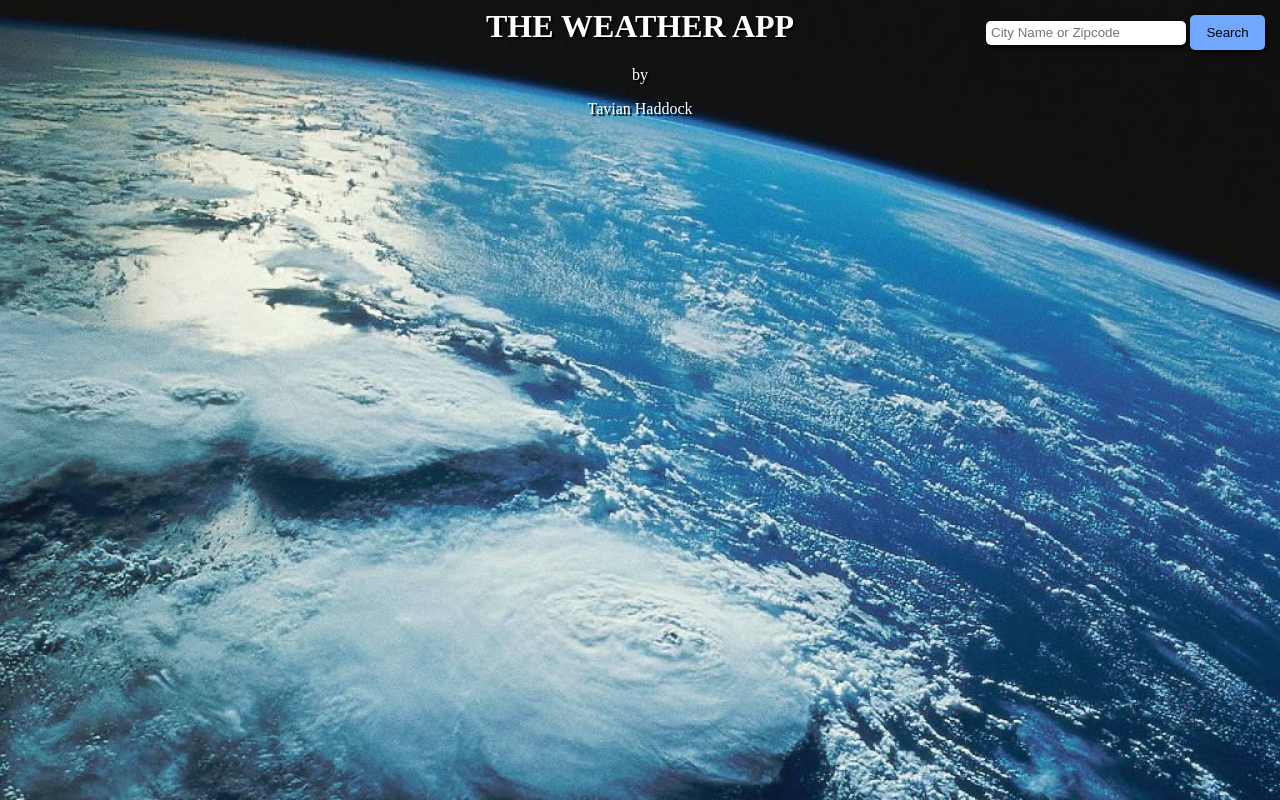
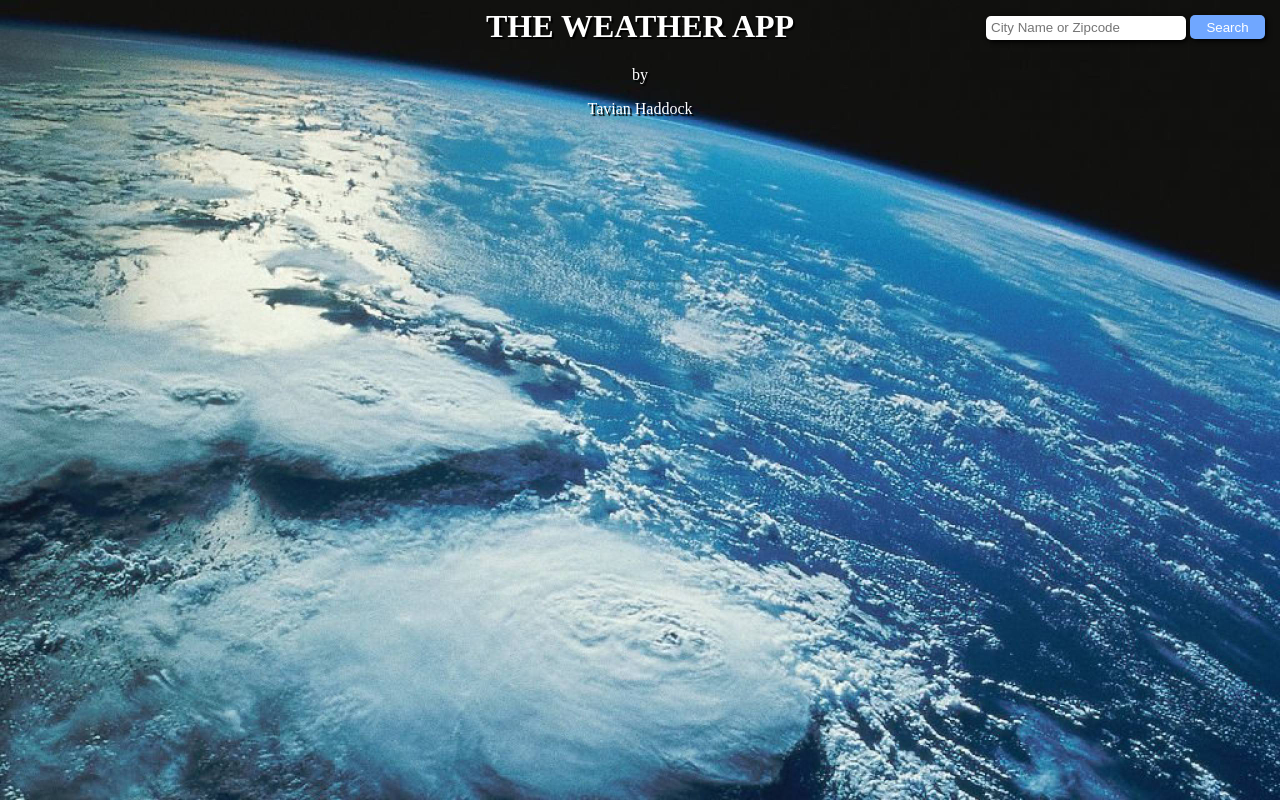
Before and after one commit to tavhaddock/Portfolio-Projects, a plain HTML site: page weather.html in a window 1280 px wide. Drawn offline with Linux system fonts and the light colour scheme.

Commit message:
button fix

```diff
--- a/css/weather.css
+++ b/css/weather.css
@@ -42,9 +42,14 @@ body {
  }
 
  #searchContainer button {
-   background-color: rgb(112, 167, 255);
+   background-color: #70a7ff;
+   color: #fff;
    width: 75px;
-   height: 35px;
+   height: 24px;
+ }
+
+ #searchContainer button:hover {
+   background-color: #4771b5;
  }
 
  .searchControl {
```
